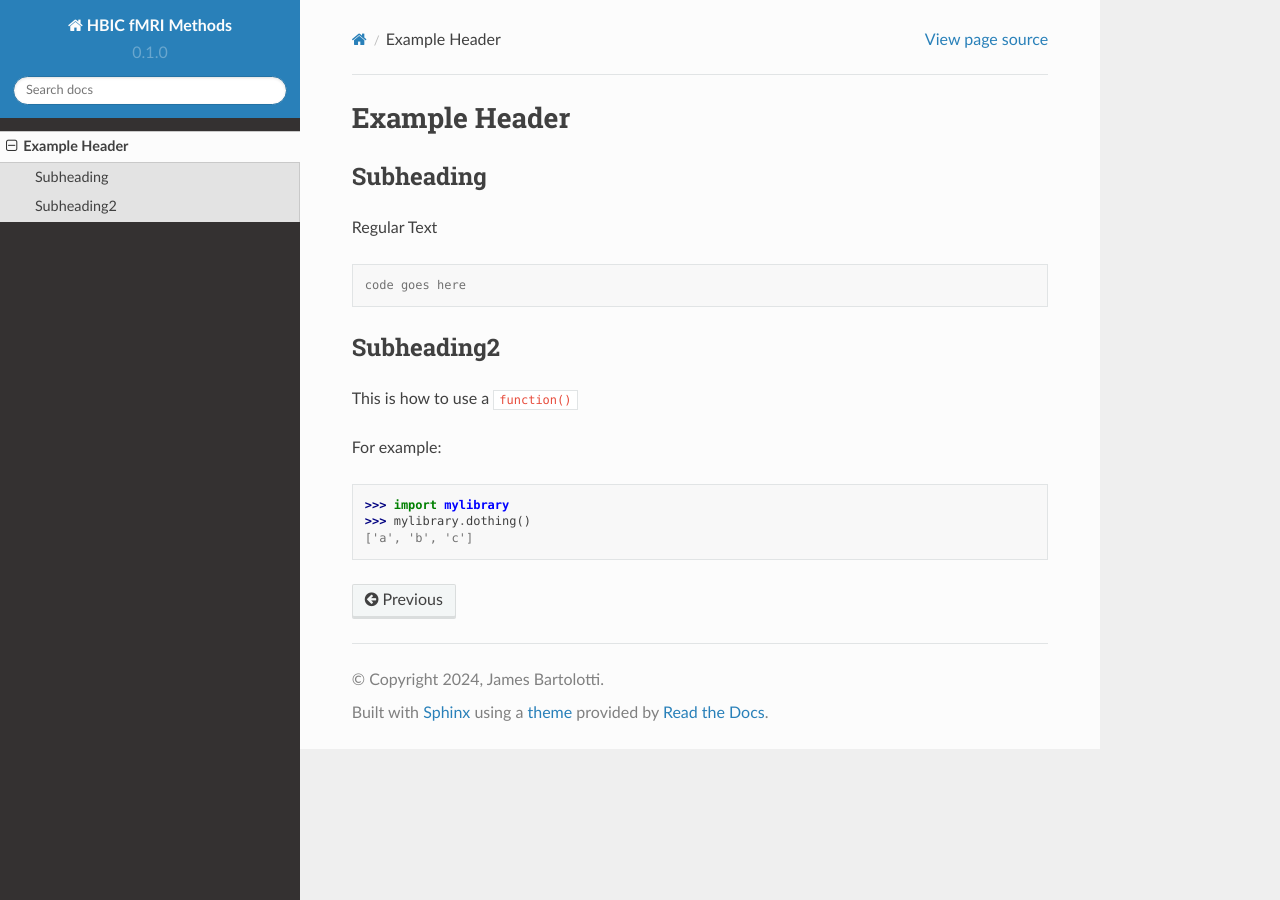
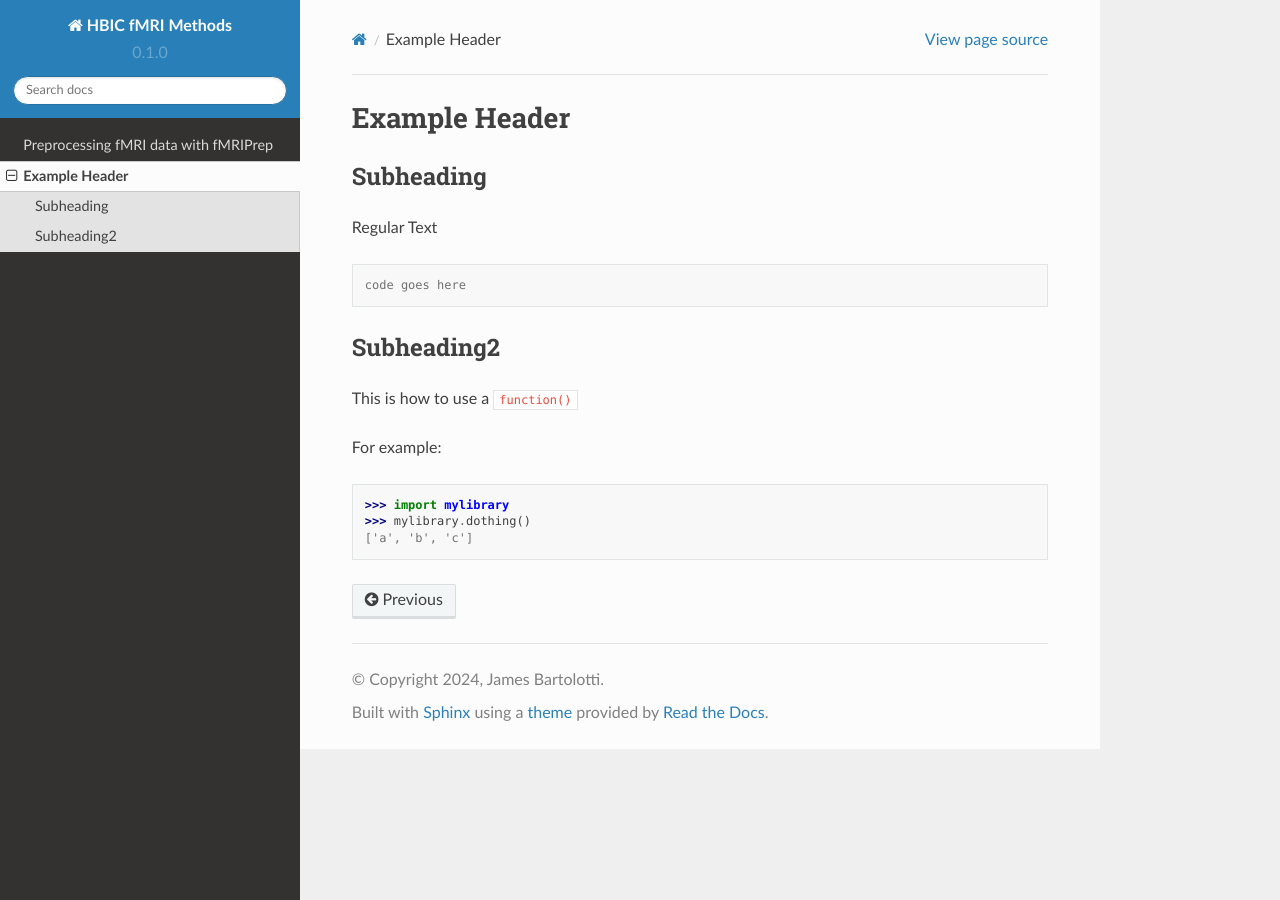
Before and after one commit to jbartolotti/fmri-methods, a Sphinx documentation site: the page built from docs/source/usage.rst, in a window 1280 px wide. Built offline with Sphinx 7.4.7 and the Read the Docs theme 2.0.0, drawn with Linux system fonts in a browser that asks for light colours; pages that are not in the unit, such as notebooks, are missing from menus.

Commit message:
Update index.rst

```diff
--- a/docs/source/index.rst
+++ b/docs/source/index.rst
@@ -7,5 +7,5 @@ Contents
 --------
 
 .. toctree::
-   fMRIPrep
+   fmriprep
    usage
```
